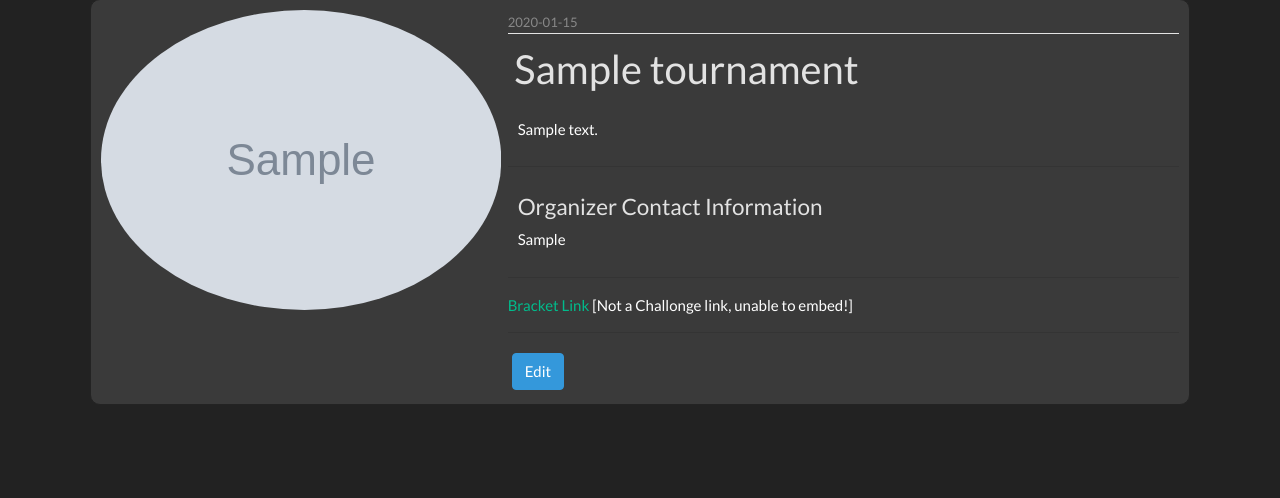
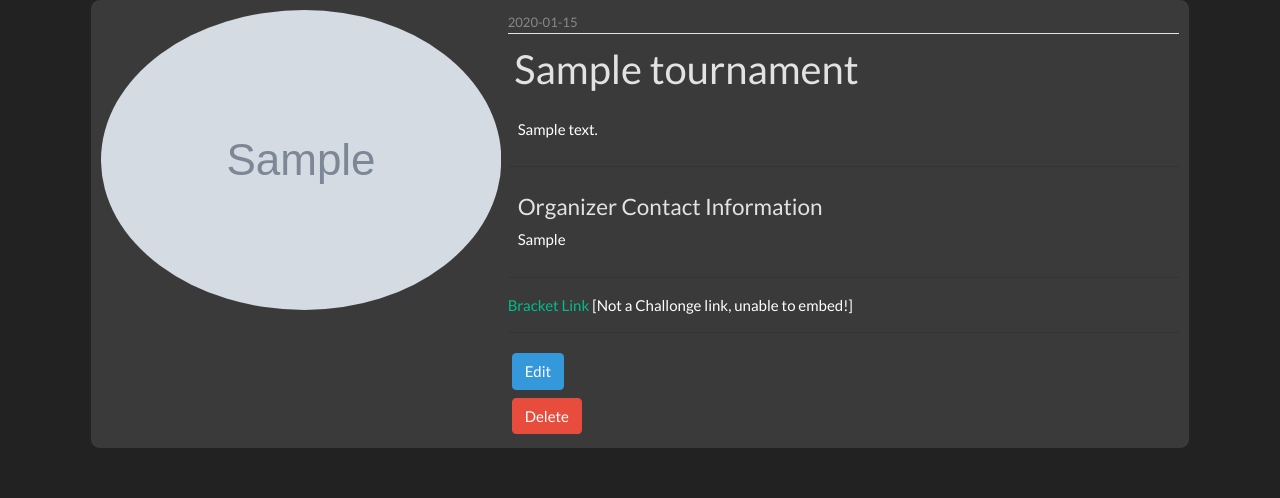
Before and after one commit to dj505/ArrowTracker, a Flask app: page /tournament/1 in a window 1280 px wide. Shown: the part 92-590 px from the top of the page. Run offline with Flask 2, Linux system fonts and the light colour scheme; a user stored in the database is signed in; tables that the repository leaves empty hold one stand-in row (values such as "Sample post"); grey boxes marked "Sample" are stand-in pictures; parts of the project's set-up code (start-up, migrations or seed data) failed here and were passed over; some libraries are stand-ins or nearby versions.

Commit message:
Tournaments can now be deleted

```diff
--- a/app/main/routes.py
+++ b/app/main/routes.py
@@ -6,6 +6,7 @@ from app import songlist_pairs, difficulties, db
 from sqlalchemy import desc, or_
 from app.config import GetChangelog
 from app.main.utils import save_picture, allowed_file
+import os
 
 main = Blueprint('main', __name__)
 
@@ -134,3 +135,15 @@ def edit_tournament(tournament_id):
 def tournament(tournament_id):
     tournament = Tournament.query.get_or_404(tournament_id)
     return render_template('tournament.html', tournament=tournament)
+
+@main.route('/tournament/<int:tournament_id>/delete', methods=["POST"])
+def delete_tournament(tournament_id):
+    tournament = Tournament.query.get_or_404(tournament_id)
+    if tournament.user_id != current_user.id:
+        abort(403)
+    if tournament.image_file != "None":
+        os.remove(os.path.join(current_app.root_path, 'static/tournament_pics', tournament.image_file))
+    db.session.delete(tournament)
+    db.session.commit()
+    flash('Your tournament has been deleted!', 'success')
+    return redirect(url_for('main.tournaments'))
--- a/app/templates/tournament.html
+++ b/app/templates/tournament.html
@@ -40,11 +40,18 @@
       {% endif %}
       <hr />
       {% if tournament.user_id == current_user.id %}
+      <div>
         <div>
           <form action="{{ url_for('main.edit_tournament', tournament_id=tournament.id) }}">
             <input type="submit" class="btn btn-info m-1" value="Edit">
           </form>
         </div>
+        <div>
+          <form action="{{ url_for('main.delete_tournament', tournament_id=tournament.id) }}" method="POST">
+            <input type="submit" class="btn btn-danger m-1" value="Delete">
+          </form>
+        </div>
+      </div>
       {% endif %}
     </div>
   </article>
```
Also changed, not shown: 1 other file.
